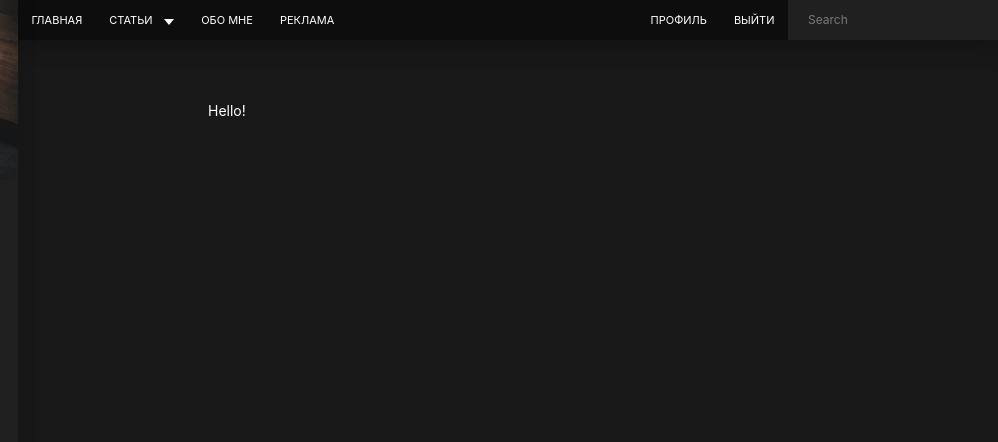
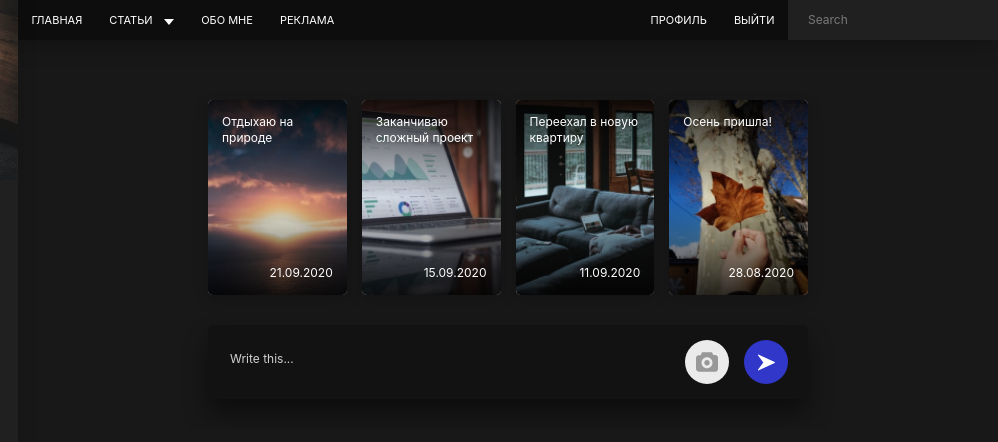
Before and after one commit to NakuristoNaturalisto/gulp-blog, a website: page src/index.html in a window 1280 px wide. Shown: the top 442 px of the page, 282-1280 px from the left. Drawn offline with nearby package versions, Linux system fonts and the light colour scheme; files that its build step writes are made by us from their sources.

Commit message:
feat(add-post): feature add-post form

```diff
--- /dev/null
+++ b/src/assets/scss/blocks/add-post.scss
@@ -0,0 +1,56 @@
+.add-post {
+  margin-bottom: 3rem;
+  box-shadow: 0 15px 25px rgba($black, .45);
+  background-color: $secondary;
+  border-radius: 5px;
+  padding: 1.5rem 2rem;
+  &__form {
+    display: flex;
+    align-items: center;
+  }
+  &__textarea {
+    display: block;
+    width: 80%;
+    font-size: 1.2rem;
+    color: $white;
+    font-family: inherit;
+    border: none;
+    background: transparent;
+    resize: none;
+    height: 26px;
+    &::placeholder {
+      color: #d2d2d2;
+    }
+  }
+  &__form-actions {
+    display: flex;
+    justify-content: flex-end;
+    width: 20%;
+  }
+  &__file, &__send {
+    display: block;
+    width: 4.4rem;
+    height: 4.4rem;
+    border-radius: 50%;
+    cursor: pointer;
+    border: none;
+    transition: background-color .2s linear;
+  }
+  &__file {
+    background: #ebebeb
+      url("../images/add-photo.svg") center no-repeat;
+    input {
+      display: none;
+    }
+    &:hover {
+      background-color: darken(#ebebeb, 10%);
+    }
+  }
+  &__send {
+    background-color: $blue;
+    margin-left: 1.5rem;
+    &:hover {
+      background-color: darken($blue, 10%);
+    }
+  }
+}
--- /dev/null
+++ b/src/assets/scss/blocks/stories.scss
@@ -0,0 +1,71 @@
+.stories {
+  display: grid;
+  grid-template-columns: 1fr 1fr 1fr 1fr;
+  grid-column-gap: 15px;
+  grid-template-rows: 195px;
+  margin-bottom: 3rem;
+  &__item {
+    background-color: #ccc;
+    overflow: hidden;
+    border-radius: 5px;
+    box-shadow:  0 5px 15px rgba($black, .2);
+    position: relative;
+    cursor: pointer;
+    &:after {
+      content: "";
+      display: block;
+      width: 100%;
+      height: 100%;
+      position: absolute;
+      top: 0;
+      left: 0;
+      background: linear-gradient(
+        to bottom,
+        rgba($black, .8),
+        rgba($black, 0) 50%,
+        rgba($black, .8));
+      z-index: 2;
+    }
+    &:hover {
+      .stories__preview {
+        transform: scale(1.3);
+        transition-duration: 3s;
+      }
+    }
+  }
+  &__preview {
+    position: absolute;
+    display: block;
+    width: 100%;
+    height: 100%;
+    object-fit: cover;
+    top: 0;
+    left: 0;
+    z-index: 1;
+    transform: scale(1.05);
+    transition: transform .7s ease-in-out;
+  }
+  &__title {
+    font-size: 1.2rem;
+    color: $white;
+    position: absolute;
+    top: 0;
+    left: 0;
+    z-index: 3;
+    width: 100%;
+    padding: 1.4rem;
+    line-height: 1.3;
+  }
+  &__date {
+    font-size: 1.2rem;
+    color: $white;
+    position: absolute;
+    bottom: 0;
+    left: 0;
+    z-index: 3;
+    width: 100%;
+    padding: 1.4rem;
+    line-height: 1.3;
+    text-align: right;
+  }
+}
--- a/src/assets/scss/style.scss
+++ b/src/assets/scss/style.scss
@@ -34,3 +34,5 @@ body {
 @import "blocks/profile";
 @import "blocks/social";
 @import "blocks/btn";
+@import "blocks/stories";
+@import "blocks/add-post";
--- a/src/index.html
+++ b/src/index.html
@@ -1,6 +1,61 @@
 ---
 layout: default
-title: BrainsCloud | Home
+title: Zehael Apps | Home
 ---
 
-Hello!
+<!-- Stories -->
+<div class="stories">
+  <div class="stories__item">
+    <img
+      class="stories__preview"
+      src="./assets/images/stories/stories-1.jpg"
+      alt=""
+    />
+    <div class="stories__title">Отдыхаю на природе</div>
+    <time class="stories__date" datetime="2020-09-21 19:13">21.09.2020</time>
+  </div>
+  <div class="stories__item">
+    <img
+      class="stories__preview"
+      src="./assets/images/stories/stories-2.jpg"
+      alt=""
+    />
+    <div class="stories__title">Заканчиваю сложный проект</div>
+    <time class="stories__date" datetime="2020-09-15 08:13">15.09.2020</time>
+  </div>
+  <div class="stories__item">
+    <img
+      class="stories__preview"
+      src="./assets/images/stories/stories-3.jpg"
+      alt=""
+    />
+    <div class="stories__title">Переехал в новую квартиру</div>
+    <time class="stories__date" datetime="2020-09-11 18:53">11.09.2020</time>
+  </div>
+  <div class="stories__item">
+    <img
+      class="stories__preview"
+      src="./assets/images/stories/stories-4.jpg"
+      alt=""
+    />
+    <div class="stories__title">Осень пришла!</div>
+    <time class="stories__date" datetime="2020-08-28 21:11">28.08.2020</time>
+  </div>
+</div>
+<!-- /.stories -->
+
+<!-- Add post -->
+<div class="add-post">
+  <form class="add-post__form" action="/" method="POST">
+    <textarea class="add-post__textarea" name="post-text" placeholder="Write this..."></textarea>
+    <div class="add-post__form-actions">
+      <label class="add-post__file" for="add-post-file">
+        <input type="file" id="add-post-file">
+      </label>
+      <button class="add-post__send" type="submit">
+        <img src="./assets/images/send.svg" alt="Send message" />
+      </button>
+    </div>
+  </form>
+</div>
+<!-- /.add-post -->
```
Also changed, not shown: src/assets/images/add-photo.svg (added), src/assets/images/send.svg (added), src/assets/images/stories/stories-1.jpg (added), src/assets/images/stories/stories-2.jpg (added), src/assets/images/stories/stories-3.jpg (added), src/assets/images/stories/stories-4.jpg (added).
